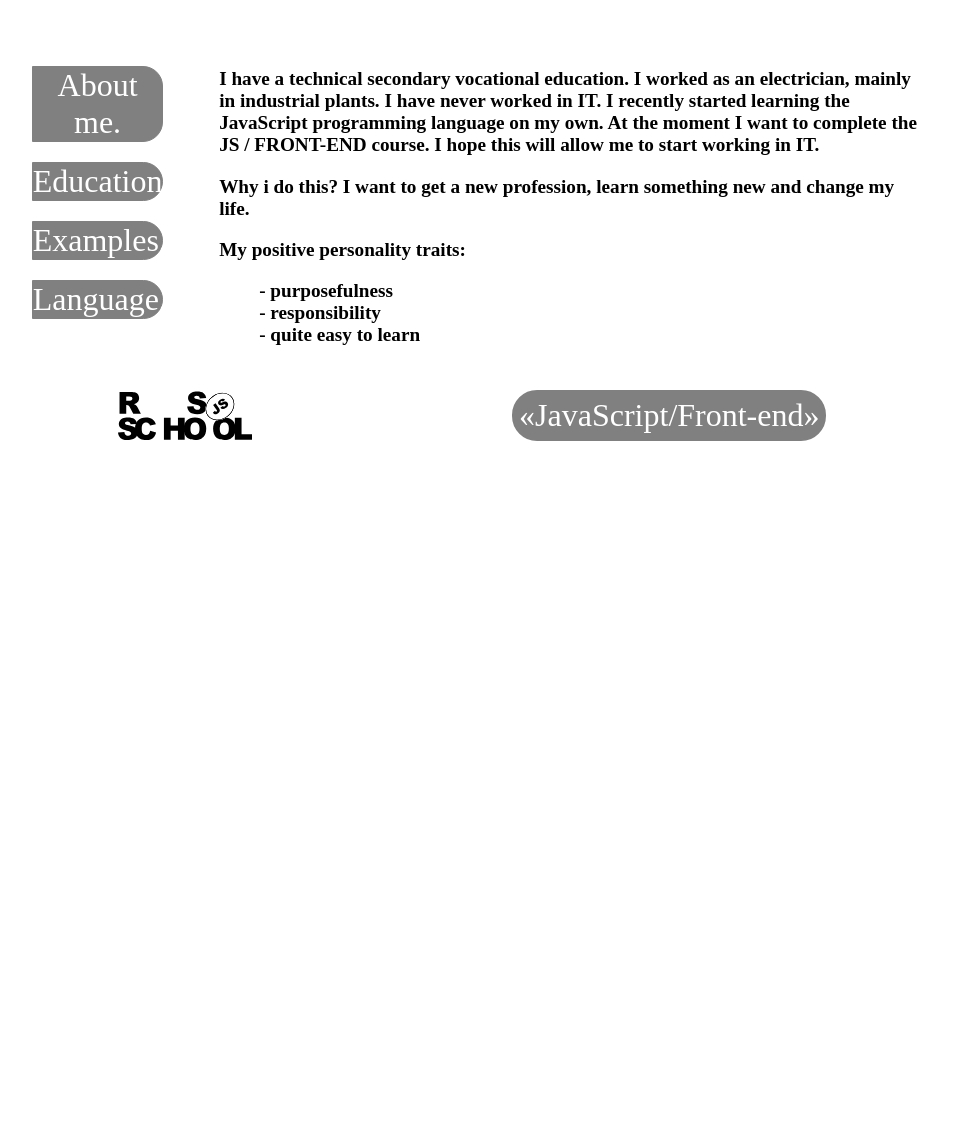
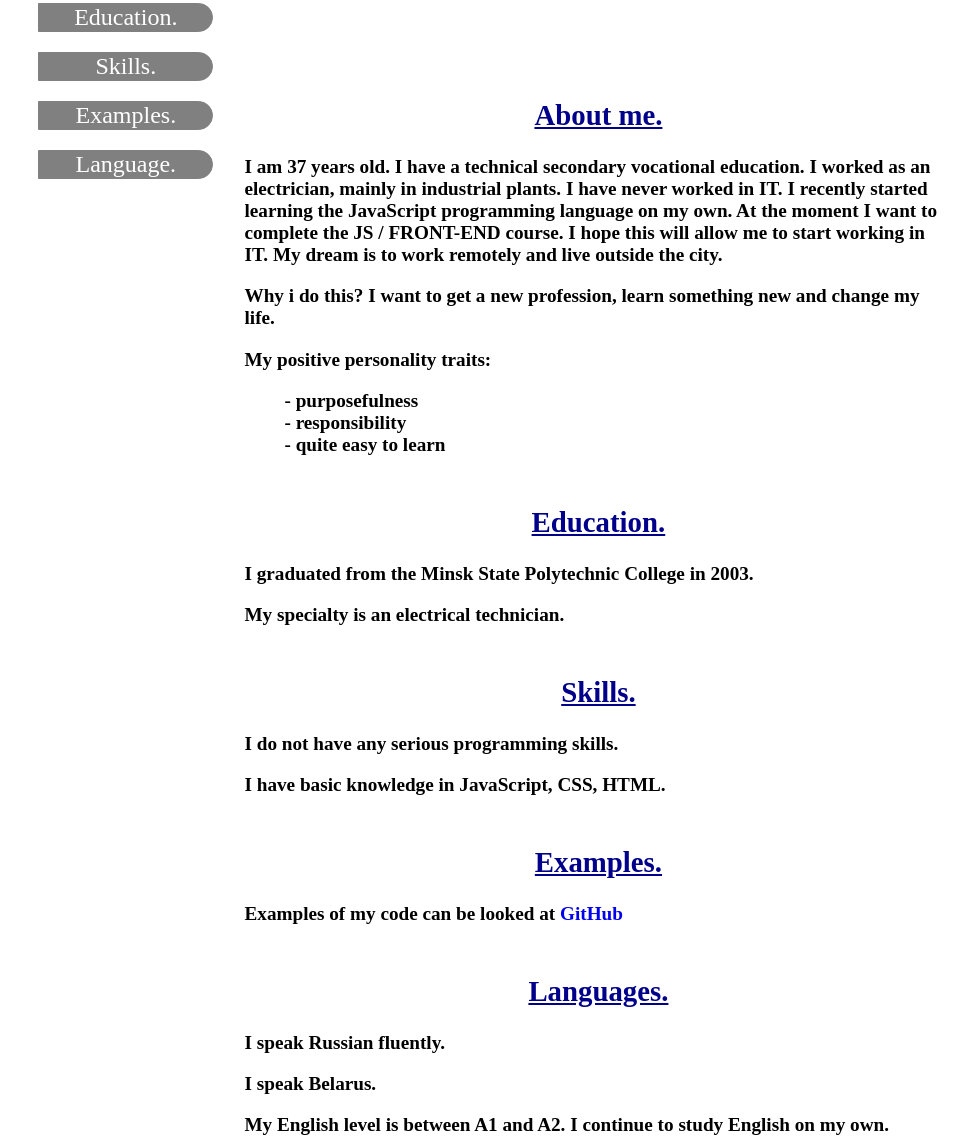
Before and after one commit to armonlis/rsschool-cv, a plain HTML site: page index.html in a window 1280 px wide. Shown: the part 330-1469 px from the top of the page, without its empty margins (168-1136 px from the left). Before the commit the page ends 800 px from the top, so only its background shows below. Drawn offline with Linux system fonts and the light colour scheme.

Commit message:
fix: fix some problems with validation

```diff
--- a/index.html
+++ b/index.html
@@ -16,29 +16,32 @@
                            <li>Date of birth: 15 June 1983.</li>
                            <li>Adress: 220018, Minsk, Iakubowskogo str., 44 - 110</li>
                            <li>Phone: +375 29 661-07-92, +375 29 661-07-92</li>
-                           <li>email: armonius@mail.ru</></li>
+                           <li>email: armonius@mail.ru</li>
                         </ul>
                     </address>
             </header>
             <p>front-end beginer</p>
             <aside>
+                <nav>
                     <ul>
                         <li><a href="#about">About me.</a></li>
                         <li><a href="#education">Education.</a></li>
+                        <li><a href="#skills">Skills.</a></li>
                         <li><a href="#examples">Examples.</a></li>
                         <li><a href="#language">Language.</a></li>
                     </ul>
+                </nav>
             </aside>
-            <article>
+            <div>
                 <section id="about">
-                    <p><b>I have a technical secondary vocational education. I worked as an electrician,
-                    mainly in industrial plants. I have never worked in IT. I recently started learning
-                    the JavaScript programming language on my own. At the moment I want to complete the
-                    JS / FRONT-END course. I hope this will allow me to start working in IT.</b></p>
+                    <h2>About me.</h2>
+                    <p><b>I am 37 years old. I have a technical secondary vocational education. I worked
+                    as an electrician, mainly in industrial plants. I have never worked in IT. I recently
+                    started learning the JavaScript programming language on my own. At the moment I want
+                    to complete the JS / FRONT-END course. I hope this will allow me to start working in
+                    IT. My dream is to work remotely and live outside the city.</b></p>
                     <p><strong>Why i do this? I want to get a new profession, learn something new and
                     change my life.</strong></p>
-                </section>
-                <section id="character">
                     <p><strong>My positive personality traits:</strong></p>
                         <ul>
                             <li><b>- purposefulness</b></li>
@@ -46,13 +49,32 @@
                             <li><b>- quite easy to learn</b></li>
                         </ul>
                 </section>
-            </article>
+                <section id="education">
+                    <h2>Education.</h2>
+                    <p><b>I graduated from the Minsk State Polytechnic College in 2003.</b></p>
+                    <p><b>My specialty is an electrical technician.</b></p>
+                </section>
+                <section id="skill">
+                    <h2>Skills.</h2>
+                    <p><b>I do not have any serious programming skills.</b></p>
+                    <p><b>I have basic knowledge in JavaScript, CSS, HTML.</b></p>
+                </section>
+                <section id="examples">
+                    <h2>Examples.</h2>
+                    <p><b>Examples of my code can be looked at <a href="https://github.com/armonlis" target="_blank">GitHub</a></b></p>
+                </section>
+                <section id="language">
+                    <h2>Languages.</h2>
+                    <p><b>I  speak Russian fluently.</b></p>
+                    <p><b>I  speak Belarus.</b></p>
+                    <p><b>My English level is between A1 and A2. I continue to study English on my own.</b></p>
+                </section>
+            </div>
 
             <footer>
                 <img src="img/logo.svg" alt="RS School logo." />
                 <a href=https://rs.school/js/ target="_blank" title="Click to know more...">«JavaScript/Front-end»</a>
             </footer>
-            </section>
         </main>
     </body>
 </html>
--- a/styles.css
+++ b/styles.css
@@ -1,4 +1,9 @@
+a {
+    text-decoration: none;
+}
+
 main {
+    position: relative;
     width: 80%;
     margin: 0 auto;
 }
@@ -43,46 +48,54 @@ header > img {
 }
 
 aside {
+    position: fixed;
+    top: 250px;
     float: left;
     width: 20%;
     margin-left: 2.5%;
 }
 
-aside > ul {
-    font-size: 2em;
+aside ul {
+    font-size: 1.5em;
 }
 
-aside > ul > li > a {
+aside ul > li > a {
     display: block;
     text-align: center;
     margin: 10px 0px;
     float: left;
     width: 80%;
-    text-decoration: none;
     background-color: gray;
     border: 1px solid gray;
     border-radius: 0px 20px 20px 0px;
     color: white;
 }
 
-aside > ul > li > a:hover {
+aside ul > li > a:hover {
     background-color: darkblue;
     color: gold;
 }
 
-article {
+div {
     padding: 2.5%;
-    float: left;
+    float: right;
     width: 70%;
     margin: 0 auto;
 }
 
-#about {
+section {
+    margin: 50px 0;
+}
+
+#about, #education, #examples, #language, #skill {
     font-size: 1.2em;
 }
 
-#character {
-    font-size: 1.2em;
+h2 {
+    font-size: 1.5em;
+    text-decoration: underline;
+    color: darkblue;
+    text-align: center;
 }
 
 ul {
@@ -105,7 +118,6 @@ footer > a {
     float: right;
     margin: 0px 50px;
     background-color: gray;
-    text-decoration: none;
     color: white;
     font-size: 2em;
     border: 2px solid gray;
```
Lines whose indentation alone changed are shown as unchanged.
